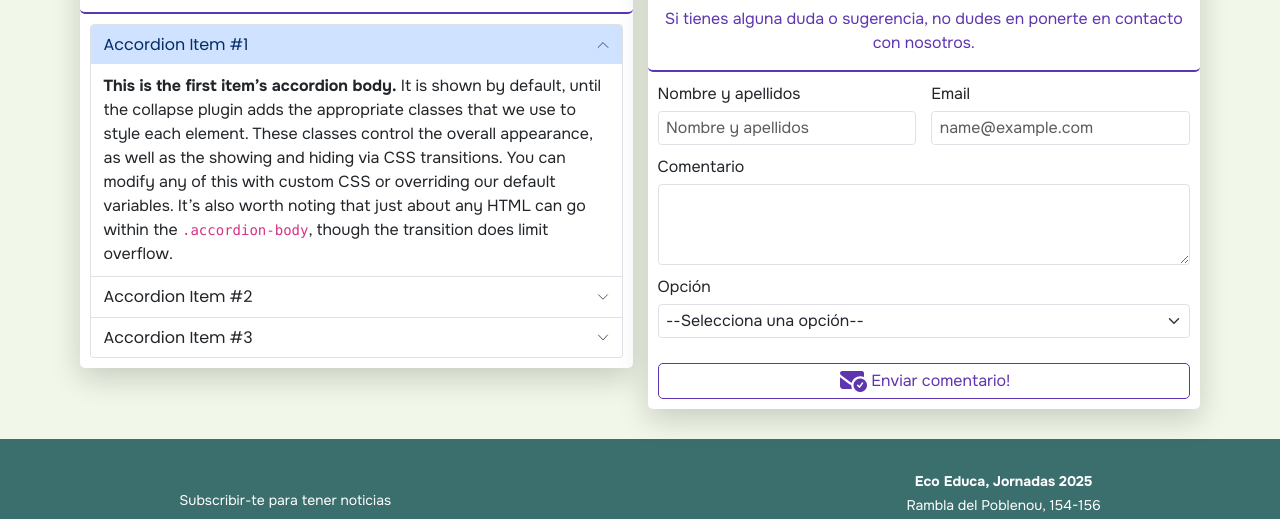
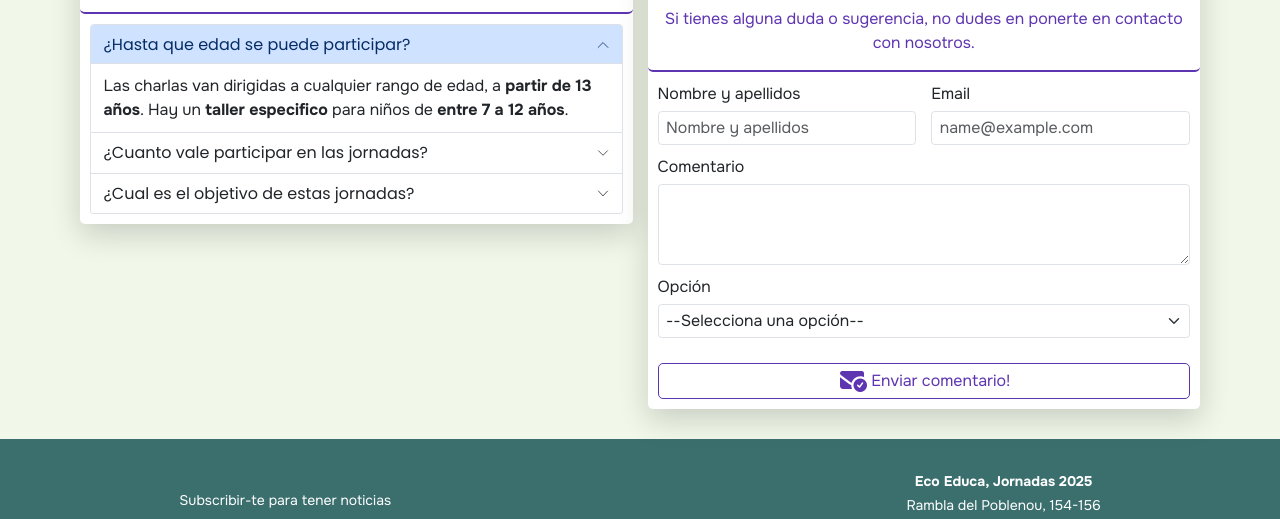
Before and after one commit to AlexFonte/PEC2-UOC-EINES-2, a website built with Parcel: page src/contact.html in a window 1280 px wide. Shown: the part 208-727 px from the top of the page. Built offline with nearby package versions, Linux system fonts and the light colour scheme; a small style sheet from the web is missing.

Commit message:
fix accordeon

```diff
--- a/src/assets/styles/layouts/_contact.scss
+++ b/src/assets/styles/layouts/_contact.scss
@@ -4,6 +4,8 @@ h1 {
 
 .card :is(.form-label, .form-select, .form-control, .btn, .accordion-button) {
     font-size: 1.6rem;
+
+
 }
 
 .form__contact {
--- a/src/contact.html
+++ b/src/contact.html
@@ -32,21 +32,16 @@
             <div class="accordion" id="accordionPanelsStayOpenExample">
               <div class="accordion-item">
                 <h3 class="accordion-header">
-                  <button class="accordion-button  text-bg-info" type="button" data-bs-toggle="collapse"
+                  <button class="accordion-button" type="button" data-bs-toggle="collapse"
                     data-bs-target="#panelsStayOpen-collapseOne" aria-expanded="true"
                     aria-controls="panelsStayOpen-collapseOne">
-                    Accordion Item #1
+                    ¿Hasta que edad se puede participar?
                   </button>
                 </h3>
                 <div id="panelsStayOpen-collapseOne" class="accordion-collapse collapse show">
                   <div class="accordion-body">
-                    <strong>This is the first item’s accordion body.</strong> It is shown by default, until the collapse
-                    plugin adds the appropriate classes that we use to style each element. These classes control the
-                    overall
-                    appearance, as well as the showing and hiding via CSS transitions. You can modify any of this with
-                    custom CSS or overriding our default variables. It’s also worth noting that just about any HTML can
-                    go
-                    within the <code>.accordion-body</code>, though the transition does limit overflow.
+                    Las charlas van dirigidas a cualquier rango de edad, a <strong>partir de 13 años</strong>. Hay un
+                    <strong>taller especifico</strong> para niños de <strong>entre 7 a 12 años</strong>.
                   </div>
                 </div>
               </div>
@@ -55,19 +50,14 @@
                   <button class="accordion-button collapsed" type="button" data-bs-toggle="collapse"
                     data-bs-target="#panelsStayOpen-collapseTwo" aria-expanded="false"
                     aria-controls="panelsStayOpen-collapseTwo">
-                    Accordion Item #2
+                    ¿Cuanto vale participar en las jornadas?
                   </button>
                 </h3>
                 <div id="panelsStayOpen-collapseTwo" class="accordion-collapse collapse">
                   <div class="accordion-body">
-                    <strong>This is the second item’s accordion body.</strong> It is hidden by default, until the
-                    collapse
-                    plugin adds the appropriate classes that we use to style each element. These classes control the
-                    overall
-                    appearance, as well as the showing and hiding via CSS transitions. You can modify any of this with
-                    custom CSS or overriding our default variables. It’s also worth noting that just about any HTML can
-                    go
-                    within the <code>.accordion-body</code>, though the transition does limit overflow.
+                    Estas jornados no tienen <strong>ningun coste</strong>. Estan <strong>subvencionadas por la
+                      asociaciones del medio ambiente</strong>,
+                    siendo la mayoria de los tutores socios de ellas.
                   </div>
                 </div>
               </div>
@@ -76,19 +66,18 @@
                   <button class="accordion-button collapsed" type="button" data-bs-toggle="collapse"
                     data-bs-target="#panelsStayOpen-collapseThree" aria-expanded="false"
                     aria-controls="panelsStayOpen-collapseThree">
-                    Accordion Item #3
+                    ¿Cual es el objetivo de estas jornadas?
                   </button>
                 </h3>
                 <div id="panelsStayOpen-collapseThree" class="accordion-collapse collapse">
                   <div class="accordion-body">
-                    <strong>This is the third item’s accordion body.</strong> It is hidden by default, until the
-                    collapse
-                    plugin adds the appropriate classes that we use to style each element. These classes control the
-                    overall
-                    appearance, as well as the showing and hiding via CSS transitions. You can modify any of this with
-                    custom CSS or overriding our default variables. It’s also worth noting that just about any HTML can
-                    go
-                    within the <code>.accordion-body</code>, though the transition does limit overflow.
+                    El objetivo principal de estas jornadas es en primera instancia <strong>concenciar a las personas
+                      sobre la
+                      importancia de la economia circular</strong> y que <strong>impacto puede tener esta en su
+                      comunidad o ciudad</strong>. Asi
+                    mismo, se enseñara como cada uno puede aportar su granito de arena, para que poco a poco
+                    <strong>este
+                      sistema se vaya implantando a nivel mundial</strong>.
                   </div>
                 </div>
               </div>
```
